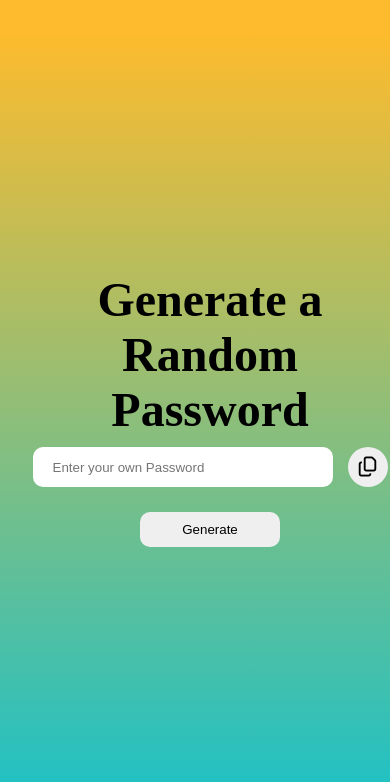
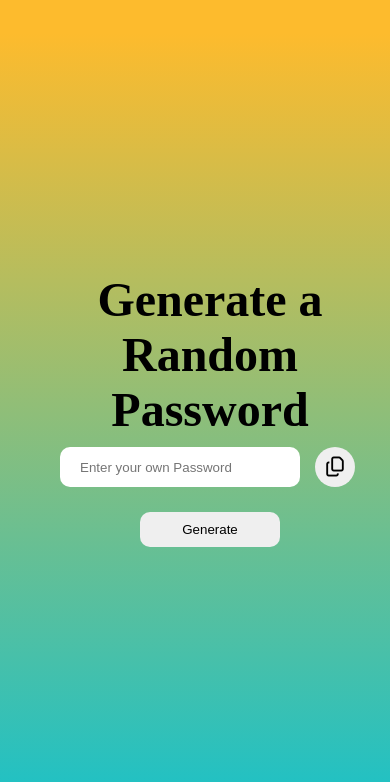
Before and after one commit to kunal5762/Random_Password, a plain HTML site: page index.html in a window 390 px wide. Drawn offline with Linux system fonts and the light colour scheme.

Commit message:
Refactor CSS styles for layout and responsiveness

```diff
--- a/style.css
+++ b/style.css
@@ -104,6 +104,7 @@ background: linear-gradient(90deg, rgba(180, 121, 58, 1) 0%, rgba(253, 29, 29, 1
         height: 100vh;
         background: #22C1C3;
 background: linear-gradient(0deg, rgba(34, 193, 195, 1) 7%, rgba(253, 187, 45, 1) 96%);
+width: 100%;
     }
 
     .container-cl {
@@ -112,24 +113,23 @@ background: linear-gradient(0deg, rgba(34, 193, 195, 1) 7%, rgba(253, 187, 45, 1
         text-align: center;
         padding-bottom: 20px;
         padding-top: 20px;
-        width: 100%;
+        width: 300px;
     }
 
     .container-cl h1 {
         font-size: 36px;
         height: 150px;
-        width: 100%;
+        width: 300px;
     }
 
     .display-cl {
         gap: 15px;
         height: 50px;
-        /* width: 100%; */
+        width: 300px;
     }
 
     .display-cl input {
-        width: 60%;
-        max-width: 280px;
+        max-width: 220px;
     }
 
     .display-cl button{
```
